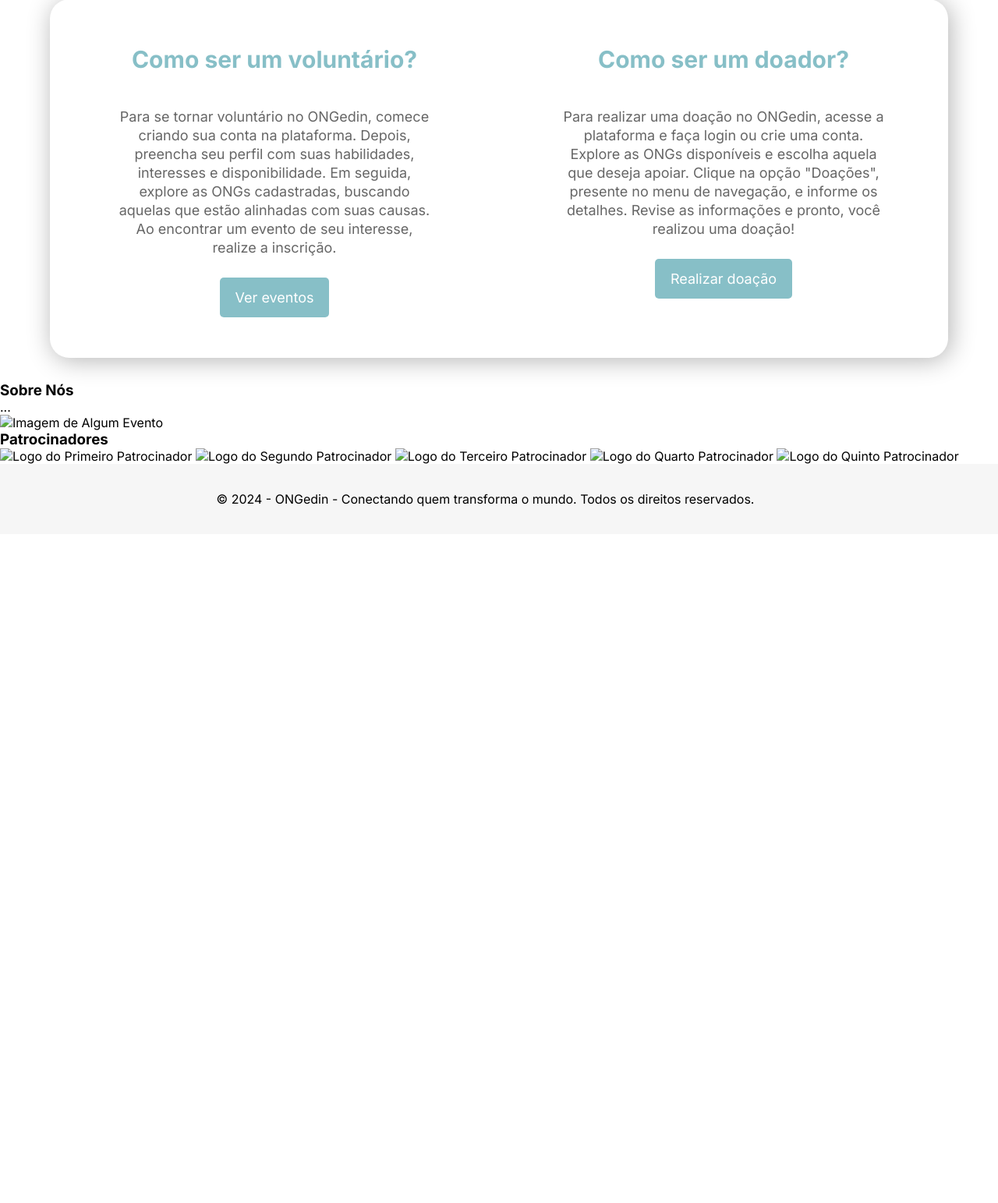
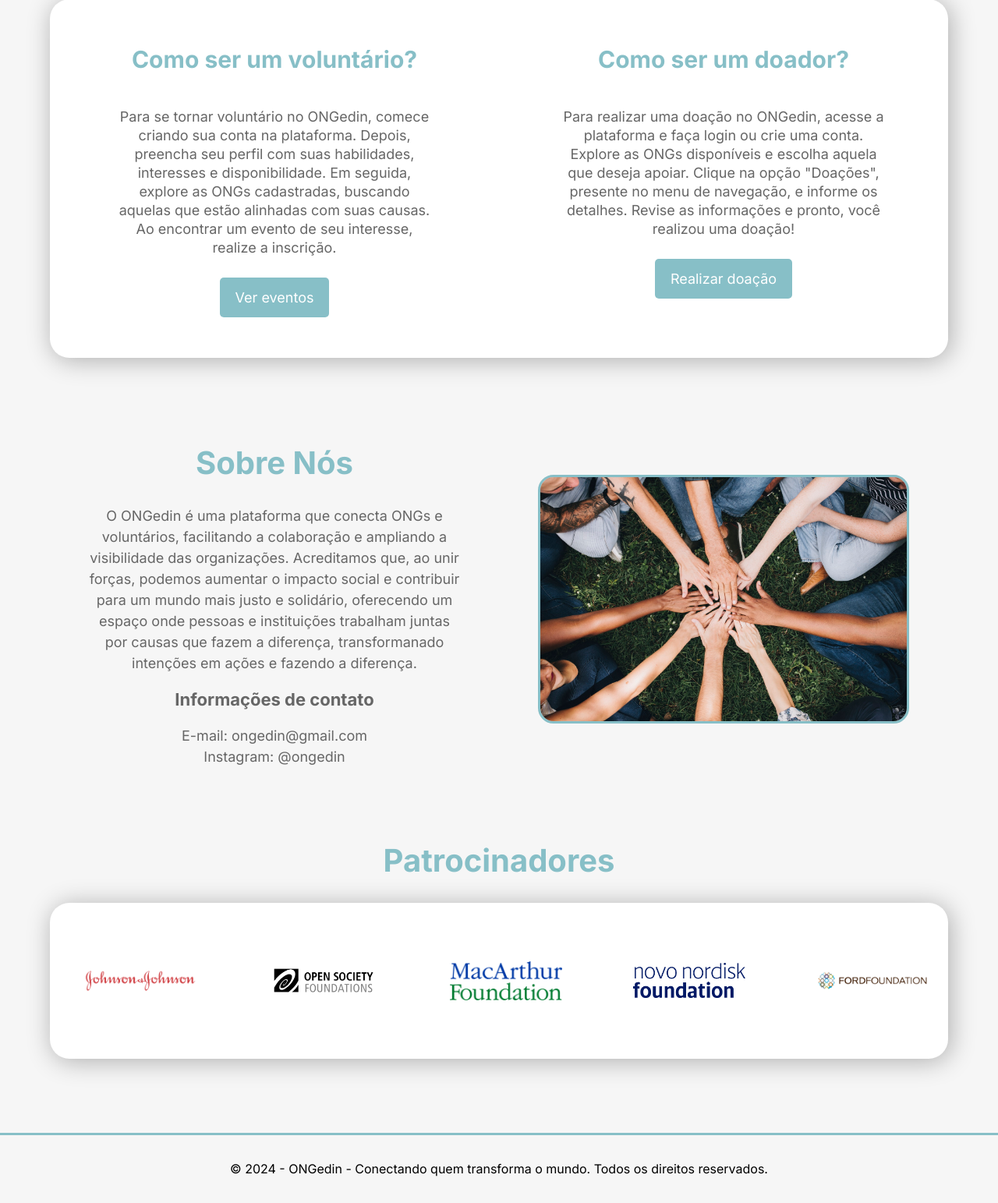
Before and after one commit to StefanyCarlos23/ONGedin, a PHP site: page /home.html in a window 1280 px wide. Shown: the part 1343-2886 px from the top of the page at 78% size. Before the commit the page ends 1993 px from the top, so only its background shows below. Run offline with PHP 8.4, Linux system fonts and the light colour scheme.

Commit message:
ONGedin
Projeto Geral

```diff
--- a/home.css
+++ b/home.css
@@ -9,7 +9,7 @@
 }
 
 body{
-    background-color: white;
+    background-color: #F6F6F6;
     font-family: "Inter", sans-serif;
 }
 
@@ -238,11 +238,145 @@
     transition: 0.4s;
 }
 
-footer{
+.about-us .container{
+    display: flex;
+    justify-content: center;
+    align-items: flex-start;
+    padding-top: 80px;
+    width: 90%;
+    margin: 0 auto;
+    padding-bottom: 75px;
+}
+
+.about-us .about-us-text,
+.about-us .about-us-image{
+    width: 50%;
+    flex: 1;
+    padding: 0 50px;
+}
+
+.about-us .about-us-text h3{
+    padding-bottom: 30px;
+    font-size: 40px;
+    color: #87BFC7;
+    text-align: center;
+}
+
+.about-us .about-us-text p{
+    font-size: 18px;
+    line-height: 1.5em;
+    color: #666666;
+    text-align: center;
+}
+
+.about-us .about-us-text h4{
+    font-size: 22px;
+    color: #666666;
+    padding-top: 20px;
+    padding-bottom: 20px;
+    text-align: center;
+}
+
+.about-us .about-us-text .contact{
+    font-size: 18px;
+    line-height: 1.5em;
+    color: #666666;
+    text-align: center;
+}
+
+.about-us .about-us-image{
+    display: flex;
+    justify-content: center;
+    align-items: center;
+    padding-top: 40px;
+}
+
+.about-us .about-us-image img{
+    width: 500px;
+    max-width: 100%;
+    border: 3px solid #87BFC7;
+    border-radius: 20px;
+}
+
+.sponsor{
+    padding-bottom: 95px;
+}
+
+.sponsor .container h3{
+    display: flex;
+    justify-content: center;
+    font-size: 40px;
+    color: #87BFC7;
+    padding-top: 20px;
+    padding-bottom: 30px;
+}
+
+.sponsor .container .slideshow{
+    position: relative;
+    display: flex;
+    justify-content: center;
+    text-align: center;
+    background-color: rgb(255, 255, 255);
+    margin: 0 auto;
+    border-radius: 25px;
+    width: 90%;
+    box-shadow: 3px 3px 2em rgba(0, 0, 0, 0.3);
+    padding: 20px 0;
+}
+
+.slideshow{
+    overflow: hidden;
+    height: 200px;
+}
+
+.slides{
+    display: flex;
+    width: calc(100% * 5);
+    animation: slide 15s linear infinite;
+}
+
+.slide,
+.modify1,
+.modify2{
+    flex: 0 0 calc(19.5%);
+    display: flex;
+    align-items: center;
+    justify-content: center;
+    margin: 0 5px;
+}
+
+.modify1{
+    padding-right: 45px;
+}
+
+.modify2{
+    padding-right: 80px;
+}
+
+.slideshow img{
+    width: 80%;
+    height: auto;
+    max-height: 100%;
+    object-fit: contain;
+}
+
+@keyframes slide{
+    0% { transform: translateX(0); }
+    20% { transform: translateX(0); }
+    30% { transform: translateX(-100%); }
+    50% { transform: translateX(-100%); }
+    60% { transform: translateX(-200%); }
+    80% { transform: translateX(-200%); }
+    90% { transform: translateX(0); }
+    100% { transform: translateX(0); }
+}
+
+footer {
+    border-top: 3px solid #87BFC7;
     background-color: #F6F6F6;
     display: flex;
     align-items: center;
     justify-content: center;
-    padding-right: 35px;
     height: 90px;
+    text-align: center;
 }
--- a/home.html
+++ b/home.html
@@ -89,22 +89,69 @@
             <div class="container">
                 <div class="about-us-text">
                     <h3>Sobre Nós</h3>
-                    <p>...</p>
+                    <p>O ONGedin é uma plataforma que conecta ONGs e voluntários, facilitando a colaboração e ampliando a visibilidade das organizações.
+                        Acreditamos que, ao unir forças, podemos aumentar o impacto social e contribuir para um mundo mais justo e solidário,
+                        oferecendo um espaço onde pessoas e instituições trabalham juntas por causas que fazem a diferença, transformanado intenções em ações e fazendo a diferença.</p>
+                    <h4>Informações de contato</h4>
+                    <p class="contact">E-mail: ongedin@gmail.com</p>
+                    <p class="contact">Instagram: @ongedin</p>
                 </div>
                 <div class="about-us-image">
-                    <img src="" alt="Imagem de Algum Evento">
+                    <img src="images/sobre.jpg" alt="Imagem de Algum Evento">
                 </div>
             </div>
         </section>
         <section class="sponsor">
             <div class="container">
                 <h3>Patrocinadores</h3>
-                <div class="sponsors">
-                    <img src="" alt="Logo do Primeiro Patrocinador">
-                    <img src="" alt="Logo do Segundo Patrocinador">
-                    <img src="" alt="Logo do Terceiro Patrocinador">
-                    <img src="" alt="Logo do Quarto Patrocinador">
-                    <img src="" alt="Logo do Quinto Patrocinador">
+                <div class="slideshow">
+                    <div class="slides">
+                        <div class="slide">
+                            <img src="images/rockefeller.png" alt="Logo do Primeiro Patrocinador">
+                        </div>
+                        <div class="slide">
+                            <img src="images/bmw.png" alt="Logo do Segundo Patrocinador">
+                        </div>
+                        <div class="slide">
+                            <img src="images/coca.png" alt="Logo do Terceiro Patrocinador">
+                        </div>
+                        <div class="slide">
+                            <img src="images/walmart.png" alt="Logo do Quarto Patrocinador">
+                        </div>
+                        <div class="slide">
+                            <img src="images/shell.png" alt="Logo do Quinto Patrocinador">
+                        </div>
+                        <div class="modify1">
+                            <img src="images/johnson.png" alt="Logo do Sexto Patrocinador">
+                        </div>
+                        <div class="modify1">
+                            <img src="images/opensociety.png" alt="Logo do Sétimo Patrocinador">
+                        </div>
+                        <div class="modify1">
+                            <img src="images/macarthur.png" alt="Logo do Oitavo Patrocinador">
+                        </div>
+                        <div class="modify1">
+                            <img src="images/nordisk.png" alt="Logo do Nono Patrocinador">
+                        </div>
+                        <div class="modify1">
+                            <img src="images/ford.png" alt="Logo do Décimo Patrocinador">
+                        </div>
+                        <div class="modify2">
+                            <img src="images/hewlett.png" alt="Logo do Décimo Primeiro Patrocinador">
+                        </div>
+                        <div class="modify2">
+                            <img src="images/unilever.png" alt="Logo do Décimo Segundo Patrocinador">
+                        </div>
+                        <div class="modify2">
+                            <img src="images/ikea.png" alt="Logo do Décimo Terceiro Patrocinador">
+                        </div>
+                        <div class="modify2">
+                            <img src="images/bill&melinda.png" alt="Logo do Décimo Quarto Patrocinador">
+                        </div>
+                        <div class="modify2">
+                            <img src="images/robertwood.png" alt="Logo do Décimo Quinto Patrocinador">
+                        </div>
+                    </div>
                 </div>
             </div>
         </section>
```
Also changed, not shown: images/bill&melinda.png (added), images/bmw.png (added), images/coca.png (added), images/ford.png (added), images/hewlett.png (added), images/ikea.png (added), images/johnson.png (added), images/macarthur.png (added), images/nordisk.png (added), images/opensociety.png (added), images/robertwood.png (added), images/rockefeller.png (added), images/shell.png (added), images/sobre.jpg (added), 2 more files.
